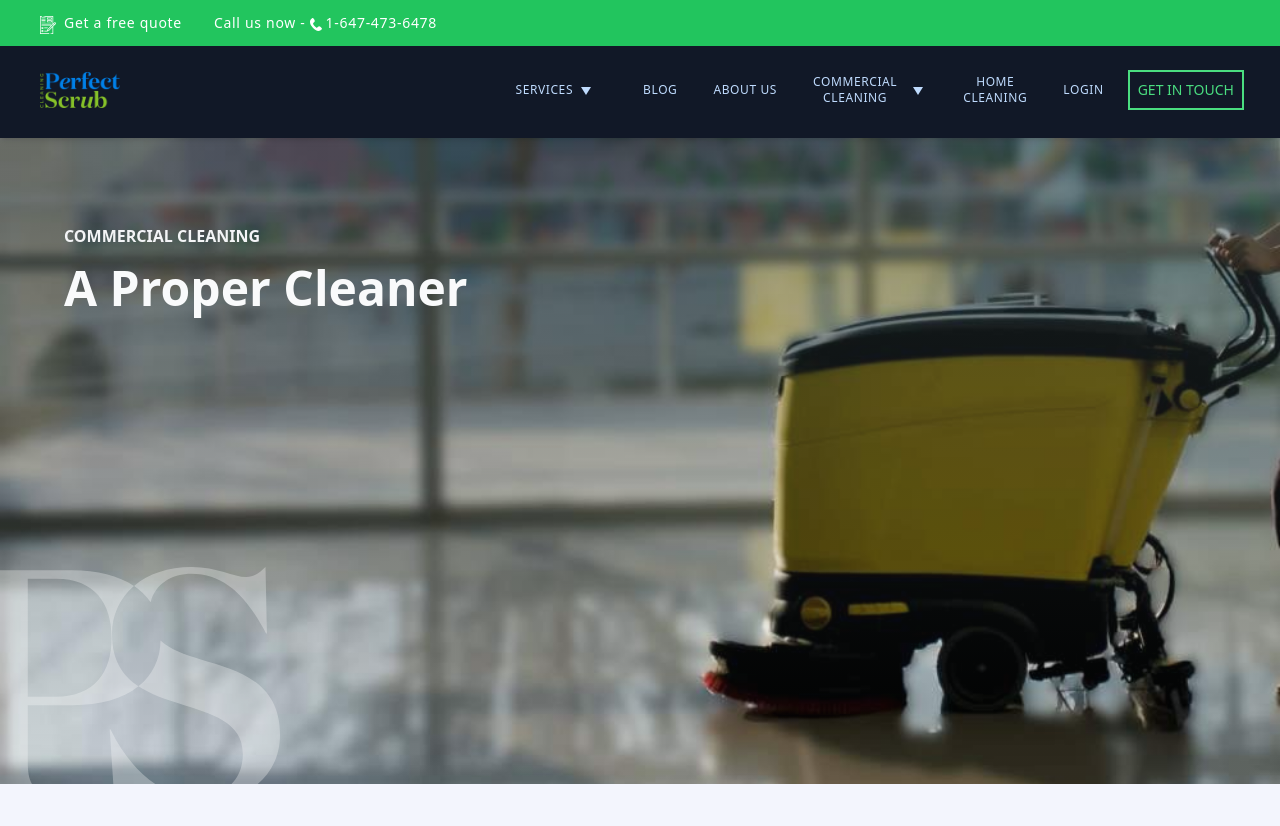
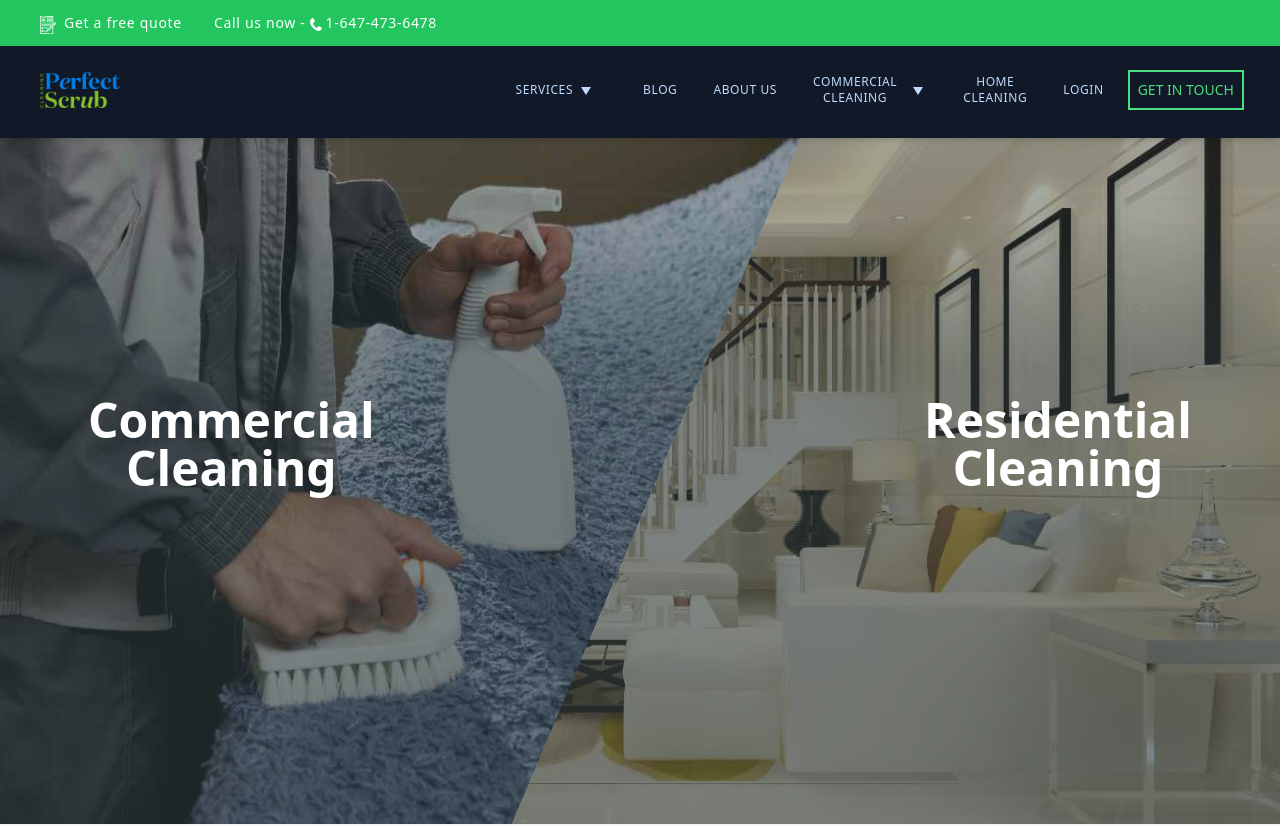
Before and after one commit to perfectscrub/perfect-scrub, a Next.js app: page / in a window 1280 px wide. Shown: the top 826 px of the page. Built offline with nearby package versions, Linux system fonts and the light colour scheme.

Commit message:
updated hero section

```diff
--- a/components/hero-section/HeroSection.jsx
+++ b/components/hero-section/HeroSection.jsx
@@ -1,10 +1,11 @@
-import LandingSection from "../landing-section/LandingSection";
+import Link from "next/link";
 
 const HeroSection = () => {
   return (
     <section className="hero-container">
       {/* custom hero that depicts commercial and residential cleaning */}
-      <LandingSection bgImg={"commercial-cleaning-image"} title={"A Proper Cleaner"} type={"Commercial Cleaning"}/>
+      <div className="hero-1"><Link href="/commercial-cleaning"><div className="group h-full w-full flex items-center justify-center md:justify-start"><h2 className="text-2xl md:text-4xl lg:text-5xl leading-none text-white text-center font-bold md:ml-8 lg:ml-16 px-6 py-8 group-hover:bg-green-400 group-focus:bg-green-400 rounded">Commercial <br/>Cleaning</h2></div></Link></div>
+      <div className="hero-2"><Link href="/residential-cleaning"><div className="group h-full w-full flex items-center justify-center md:justify-end "><h2 className="text-2xl md:text-4xl lg:text-5xl leading-none text-white text-center font-bold md:mr-8 lg:mr-16 px-6 py-8 group-hover:bg-green-400 group-focus:bg-green-400 rounded">Residential<br/>Cleaning</h2></div></Link></div>
     </section>
   );
 };
--- a/styles/globals.css
+++ b/styles/globals.css
@@ -51,6 +51,31 @@
     text-shadow: 2px 2px rgba(47, 61, 64, 0.44);
   }
 
+  .hero-container {
+    height: 95vh;
+    position: relative;
+    display: flex;
+    flex-direction: column;
+  }
+
+  .hero-1 {
+    height: 50%;
+    width: 100%;
+    background: linear-gradient(to bottom, rgba(47, 61, 64, 0.44) 20%, rgba(47, 61, 64, 0.6) 40%), url(/carpet-cleaner.jpg);
+    background-repeat: no-repeat;
+    background-size: cover;
+  }
+
+  .hero-2 {
+    height: 50%;
+    width: 100%;
+
+    /* clip-path: polygon(70% 0%, 100% 0%, 100% 100%, 30% 100%); */
+    background: linear-gradient(to bottom, rgba(47, 61, 64, 0.44) 20%, rgba(47, 61, 64, 0.6) 40%), url(/home-interior.jpg);
+    background-repeat: no-repeat;
+    background-size: cover;
+  }
+
 
 
   .about_us-image {
@@ -98,7 +123,7 @@
 
   .residential-cleaning-image {
     background: linear-gradient(to bottom, rgba(47, 61, 64, 0.44) 20%, rgba(47, 61, 64, 0.6) 40%, transparent), url(/home-interior.jpg);
-    @apply bg-cover bg-right;
+    @apply bg-cover bg-center;
   }
 
   .standard-clean-image {
@@ -223,7 +248,7 @@
   .medical-bg-image,
   .hotel-bg-image,
   .day-care-bg-image,
-  .home-cleaning-image,
+  .hero-cleaning-image,
   .commercial-cleaning-image,
   .residential-cleaning-image {
     height: 95vh;
@@ -232,6 +257,29 @@
   }
 
   @media (min-width: 768px) {
+    .hero-1 {
+      height: 100%;
+      width: 80%;
+      z-index: 1;
+      background: linear-gradient(to bottom, rgba(47, 61, 64, 0.44) 20%, rgba(47, 61, 64, 0.6) 40%), url(/carpet-cleaner.jpg);
+      background-repeat: no-repeat;
+      background-size: cover;
+      background-position: 75%;
+    }
+
+    .hero-2 {
+      height: 100%;
+      width: 100%;
+      position: absolute;
+      top: 0;
+      left: 0;
+      z-index: 2;
+      clip-path: polygon(65% 0%, 100% 0%, 100% 100%, 40% 100%);
+      background: linear-gradient(to bottom, rgba(47, 61, 64, 0.44) 20%, rgba(47, 61, 64, 0.6) 40%), url(/home-interior.jpg);
+      background-repeat: no-repeat;
+      background-size: cover;
+    }
+
 
     .get-in-touch-image {
       background: url(/customer-service.jpg);
@@ -330,7 +378,7 @@
     .medical-bg-image,
     .hotel-bg-image,
     .day-care-bg-image,
-    .home-cleaning-image,
+    .hero-cleaning-image,
     .commercial-cleaning-image,
     .residential-cleaning-image {
       height: 90vh;
@@ -341,8 +389,8 @@
   .glass {
     background: rgba(255, 255, 255, 0.3);
     box-shadow: 0 8px 32px 0 rgba(31, 38, 135, 0.37);
-    backdrop-filter: blur(3px);
-    -webkit-backdrop-filter: blur(3px);
+    backdrop-filter: blur(0.75px);
+    -webkit-backdrop-filter: blur(0.75px);
     border-radius: 20px;
     border: 1px solid rgba(255, 255, 255, 0.18);
   }
```
